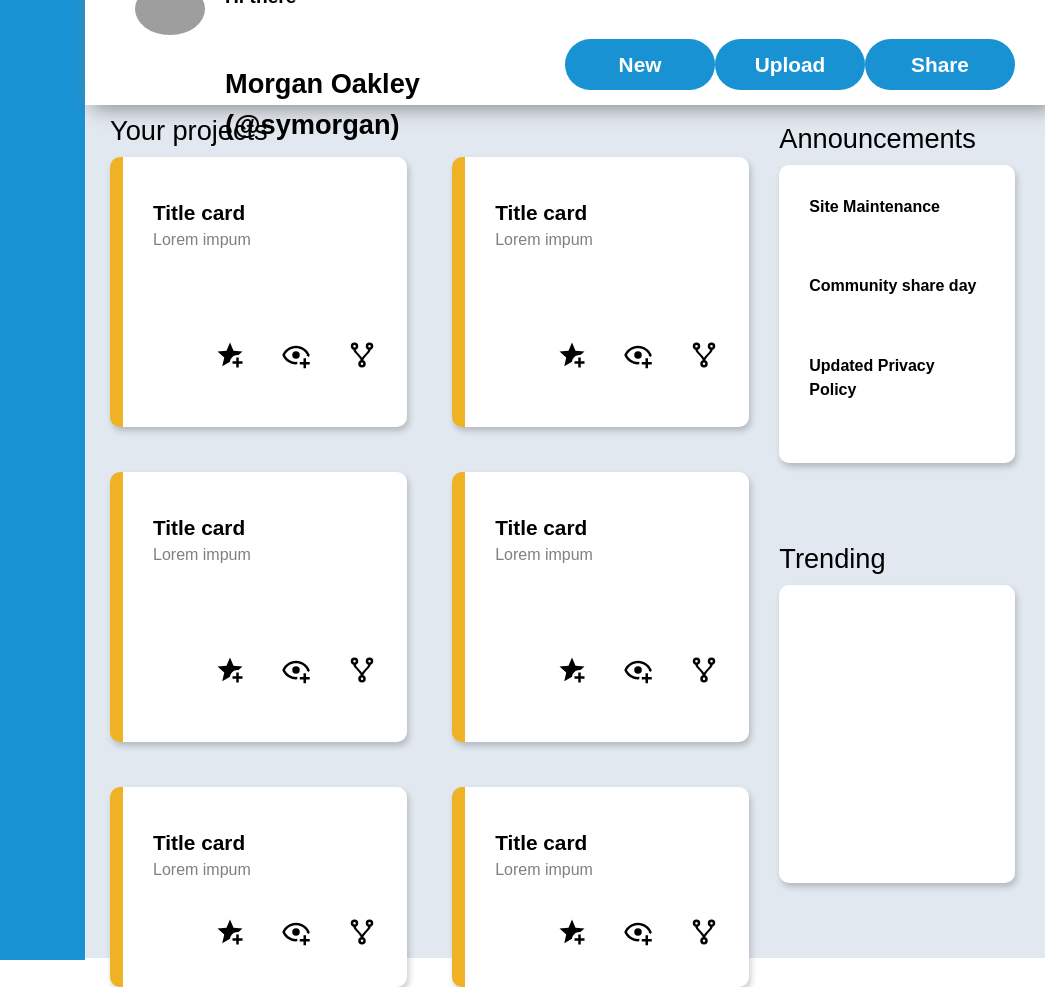
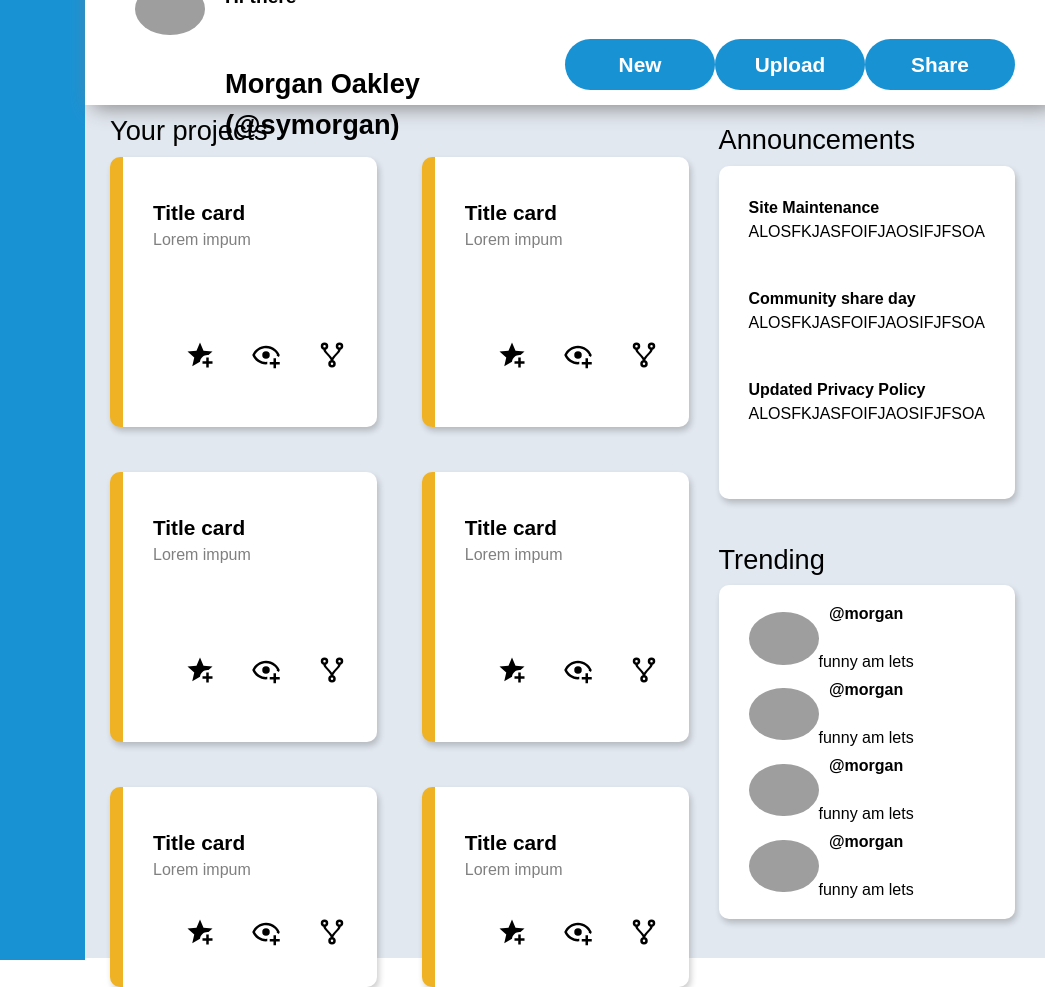
Before and after one commit to x74z/admin-dashboard, a plain HTML site: page index.html in a window 1280 px wide. Shown: the part 70-1057 px from the top of the page, 235-1280 px from the left. Drawn offline with Linux system fonts and the light colour scheme; grey boxes are pictures that could not be loaded.

Commit message:
Just a few tweaks and finished

```diff
--- a/index.html
+++ b/index.html
@@ -126,13 +126,17 @@
               <div class="announcements-content">
                 <div>
                   <strong>Site Maintenance</strong>
+                  <p>ALOSFKJASFOIFJAOSIFJFSOA
+                  </p>
                 </div>
                 <div>
 
                   <strong>Community share day</strong>
+                  <p>ALOSFKJASFOIFJAOSIFJFSOA
                 </div>
                 <div>
                  <strong>Updated Privacy Policy</strong>
+                  <p>ALOSFKJASFOIFJAOSIFJFSOA
                 </div>
 
 
@@ -144,6 +148,37 @@
                <p>Trending</p>
               </div>
               <div class="trending-content">
+               <div>
+              <img src="https://i.pinimg.com/736x/47/c9/93/47c993f95cf905403fb5270008bc2b99.jpg" alt="">
+                  <div>
+                  <strong>@morgan</strong><br>
+                  <p>funny am lets</p>
+                  </div>
+                </div>
+                <div>
+              <img src="https://i.pinimg.com/736x/47/c9/93/47c993f95cf905403fb5270008bc2b99.jpg" alt="">
+                  <div>
+                  <strong>@morgan</strong><br>
+                  <p>funny am lets</p>
+                  </div>
+
+                </div>
+                <div>
+
+              <img src="https://i.pinimg.com/736x/47/c9/93/47c993f95cf905403fb5270008bc2b99.jpg" alt="">
+                  <div>
+                  <strong>@morgan</strong><br>
+                  <p>funny am lets</p>
+                  </div>
+                </div>
+                <div>
+
+              <img src="https://i.pinimg.com/736x/47/c9/93/47c993f95cf905403fb5270008bc2b99.jpg" alt="">
+                  <div>
+                  <strong>@morgan</strong><br>
+                  <p>funny am lets</p>
+                  </div>
+                </div>
 
               </div>
 
--- a/styles.css
+++ b/styles.css
@@ -298,13 +298,13 @@ html {
 .announcements {
   display: grid;
   grid-template-rows: 2.8fr 20fr;
-  height: 82%;
+  height: 380px;
 }
 
 .trending {
   display: grid;
   grid-template-rows: 2.8fr 20fr;
-  height: 82%;
+  height: 380px;
 }
 
 .announcements-title,
@@ -331,4 +331,20 @@ html {
   display: grid;
   grid-template-rows: repeat(4, 1fr);
   border-radius: 10px;
+
+  div {
+    align-content: center;
+    align-items: center;
+    display: flex;
+  }
+  div>div{
+display: flex;
+    flex-direction: column;
+  }
+
+
+  img {
+    width: 70px;
+    border-radius: 90%;
+  }
 }
```
